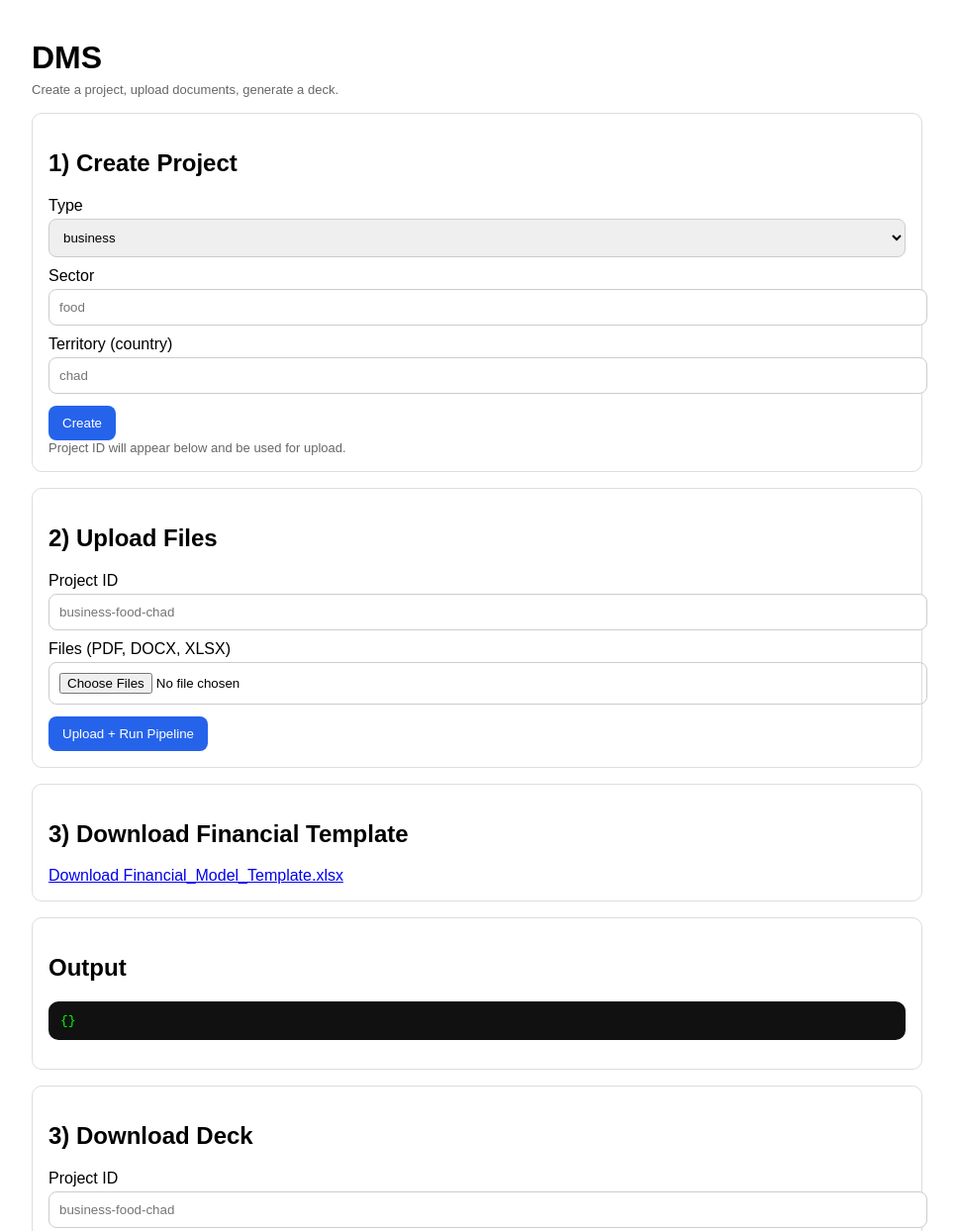
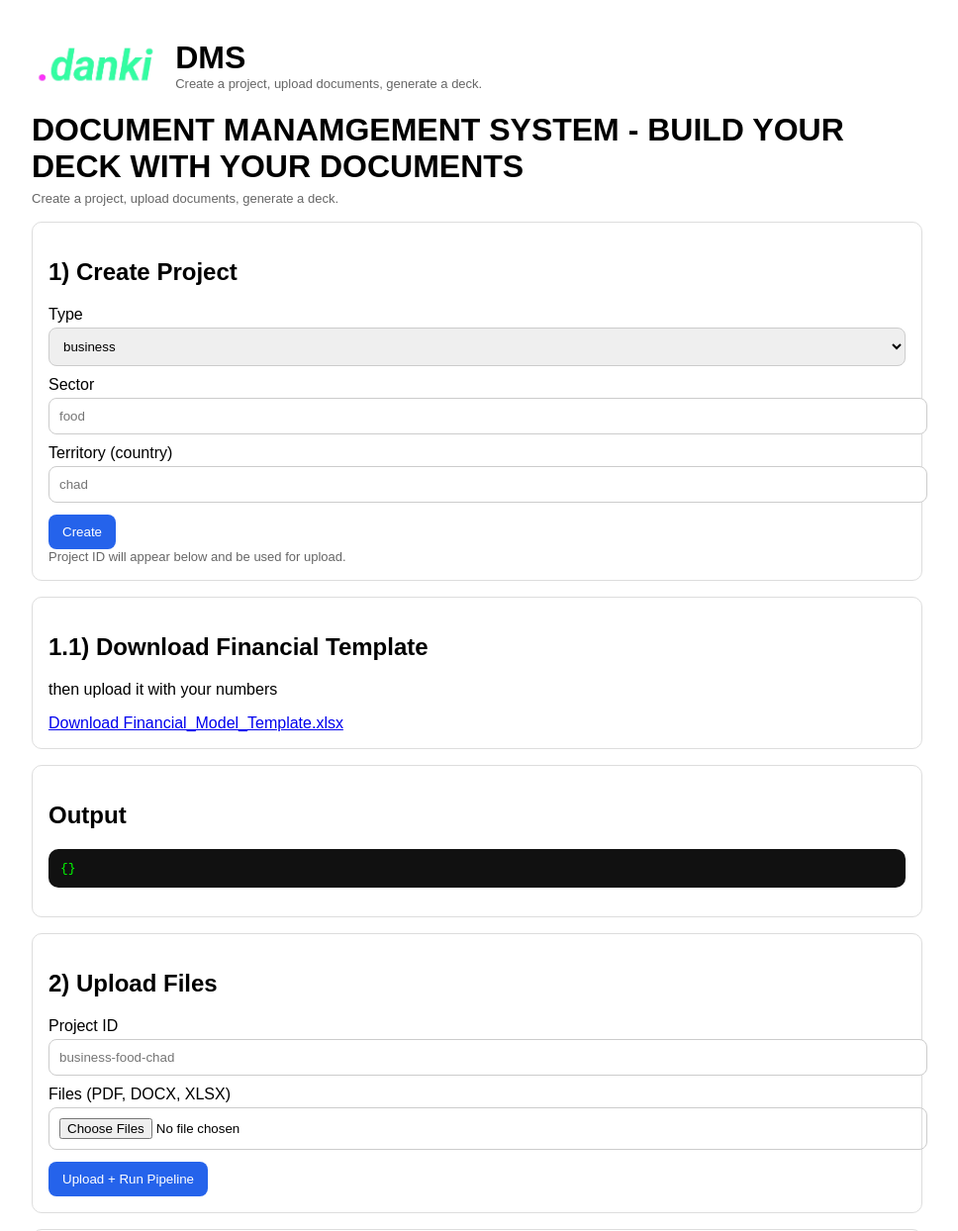
Before and after one commit to adeline-hub/dms-app, a plain HTML site: page frontend/index.html in a window 1280 px wide. Shown: the top 1244 px of the page at 99% size, without its empty margins (158-1126 px from the left). Drawn offline with Linux system fonts and the light colour scheme.

Commit message:
Add logo to HTML

```diff
--- a/frontend/index.html
+++ b/frontend/index.html
@@ -17,7 +17,14 @@
   </style>
 </head>
 <body>
-  <h1>DMS</h1>
+  <div style="display:flex;align-items:center;gap:12px;margin-bottom:16px;">
+  <img src="/assets/logo.png" alt="Logo" style="height:48px;width:auto;" />
+  <div>
+    <h1 style="margin:0;">DMS</h1>
+    <div class="muted">Create a project, upload documents, generate a deck.</div>
+  </div>
+</div>
+  <h1>DOCUMENT MANAMGEMENT SYSTEM - BUILD YOUR DECK WITH YOUR DOCUMENTS</h1>
   <div class="muted">Create a project, upload documents, generate a deck.</div>
 
   <div class="card">
@@ -39,6 +46,17 @@
   </div>
 
   <div class="card">
+    <h2>1.1) Download Financial Template</h2>
+    <p>then upload it with your numbers</p>
+    <a href="/templates/financial" target="_blank">Download Financial_Model_Template.xlsx</a>
+  </div>
+
+  <div class="card">
+    <h2>Output</h2>
+    <pre id="out">{}</pre>
+  </div>
+  <div class="card">
+
     <h2>2) Upload Files</h2>
     <label>Project ID</label>
     <input id="project_id" placeholder="business-food-chad" />
@@ -49,15 +67,7 @@
     <button class="primary" onclick="uploadFiles()">Upload + Run Pipeline</button>
   </div>
 
-  <div class="card">
-    <h2>3) Download Financial Template</h2>
-    <a href="/templates/financial" target="_blank">Download Financial_Model_Template.xlsx</a>
-  </div>
 
-  <div class="card">
-    <h2>Output</h2>
-    <pre id="out">{}</pre>
-  </div>
 <div class="card">
   <h2>3) Download Deck</h2>
 
```
Also changed, not shown: frontend/assets/logo.png (added), 1 other file.
